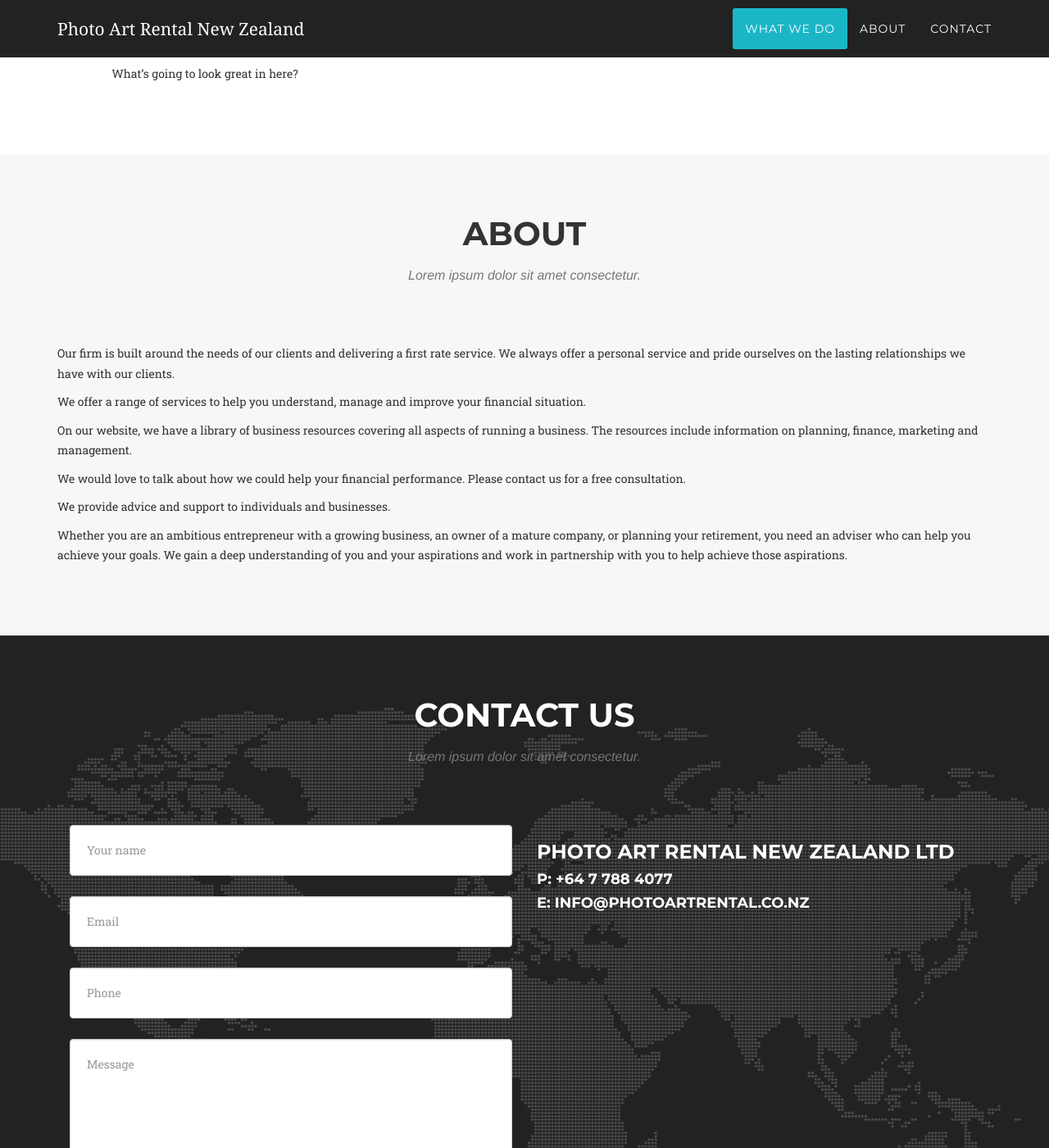
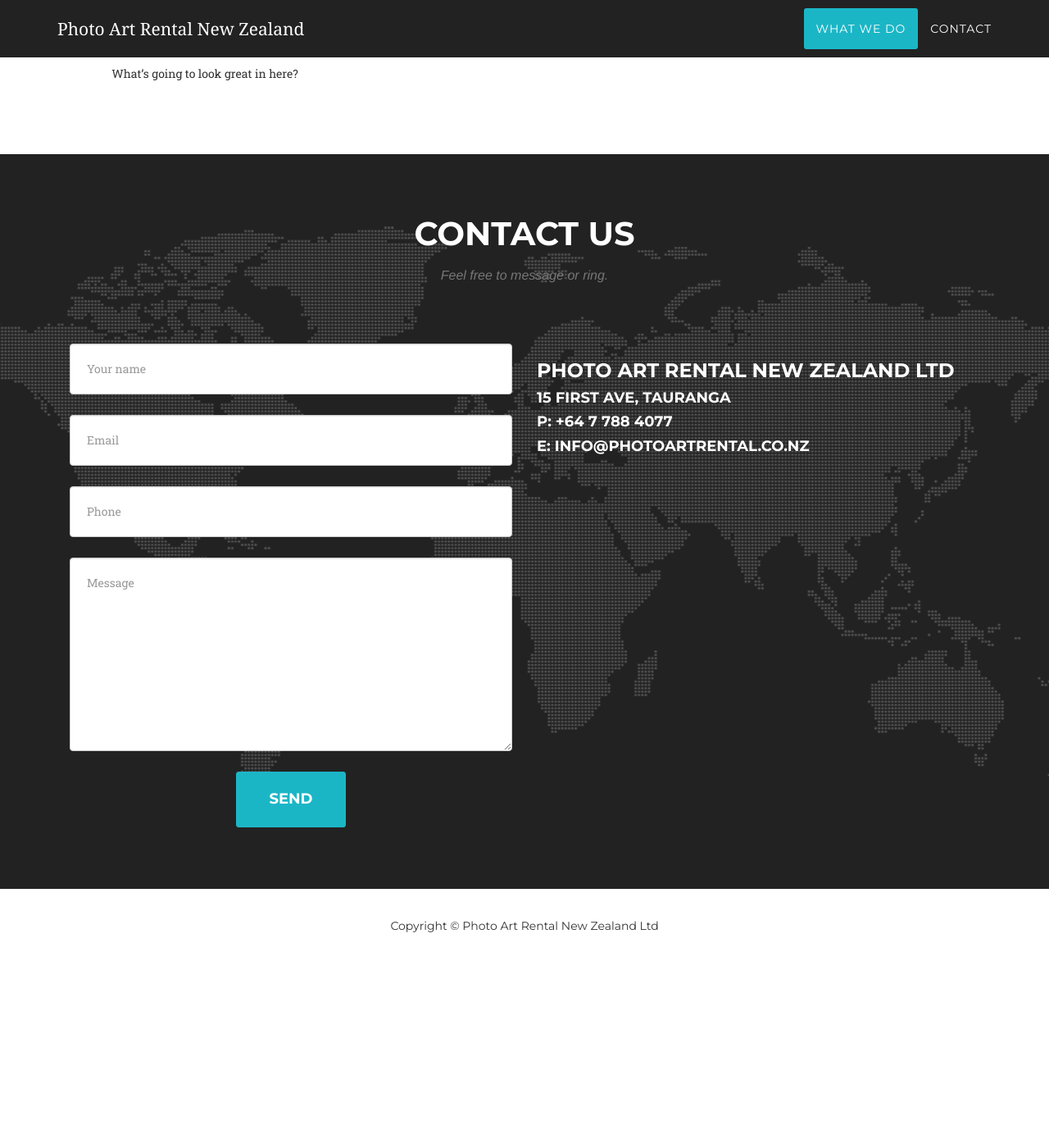
Before and after one commit to Bonneykins/PARNZ-website, a Jekyll site: the page built from index.html, in a window 1280 px wide and 1400 px high, scrolled down 1082 px. Shown: the whole window at 82% size. Built offline with Jekyll 4.4.1, drawn with Linux system fonts in a browser that asks for light colours; nearby versions of some CDN libraries; some web fonts are replaced; after the commit the page ends 2256 px from its top, so only the background shows below that.

Commit message:
Hid about section form on page and nav

```diff
--- a/_includes/nav.html
+++ b/_includes/nav.html
@@ -29,13 +29,13 @@
                       'nav-clicked': 'what-we-do'
                   });">What We Do</a>
                 </li>
-                <li>
+                <!--li>
                     <a class="page-scroll" href="#about"
                     onclick="dataLayer.push({
                       'event': 'nav-click',
                       'nav-clicked': 'about'
                     });">About</a>
-                </li>
+                </li -->
                 <li>
                     <a class="page-scroll" href="#contact"
                     onclick="dataLayer.push({
--- a/index.html
+++ b/index.html
@@ -43,7 +43,7 @@ title: Photo Art Rental New Zealand
         </div>
     </section>
 
-    <!-- About Section -->
+    <!-- About Section  Hidden for now SB 30/7/15
     <section id="about" class="bg-light-gray">
         <div class="container">
             <div class="row">
@@ -64,7 +64,7 @@ title: Photo Art Rental New Zealand
                  </div>
             </div>
         </div>
-    </section>
+    </section -->
 
     <!--
     <section id="team" class="bg-light-gray">
@@ -96,18 +96,19 @@ title: Photo Art Rental New Zealand
             <div class="row">
                 <div class="col-lg-12 text-center">
                     <h2 class="section-heading">Contact Us</h2>
-                    <h3 class="section-subheading text-muted">Lorem ipsum dolor sit amet consectetur.</h3>
+                    <h3 class="section-subheading text-muted">Feel free to message or ring.</h3>
                 </div>
             </div>
             <div class="row">
                 <div class="col-lg-12">
                     <div class="col-md-6 col-md-push-6 contact-text">
                         <h3>Photo Art Rental New Zealand Ltd</h3>
+                        <h4>15 First Ave, Tauranga</h4>
                         <h4>P: +64 7 788 4077</h4>
                         <h4>E: info@photoartrental.co.nz</h4>
                     </div>
                     <div class="col-md-6 col-md-pull-6">
-                        <form class="form" id="contactForm" action="//formspree.io/bonneysamuel@gmail.com" method="post">
+                        <form class="form" id="contactForm" action="//formspree.io/info@photoartrental.co.nz" method="post">
                           <div class="form-group">
                             <input class="form-control" type="text" name="Name" placeholder="Your name">
                           </div>
```
Also changed, not shown: img/PARNZ-logo-invert.png (added).
